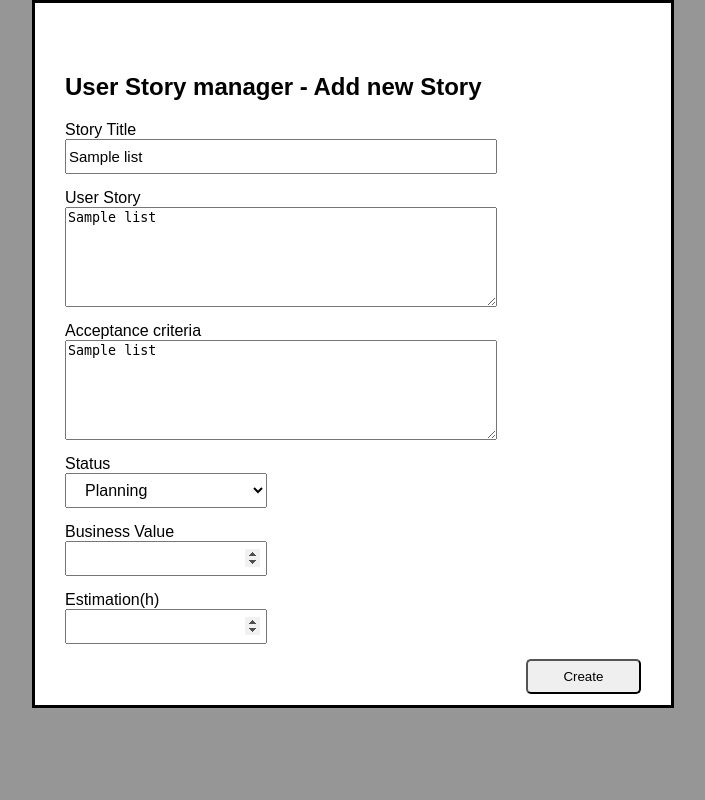
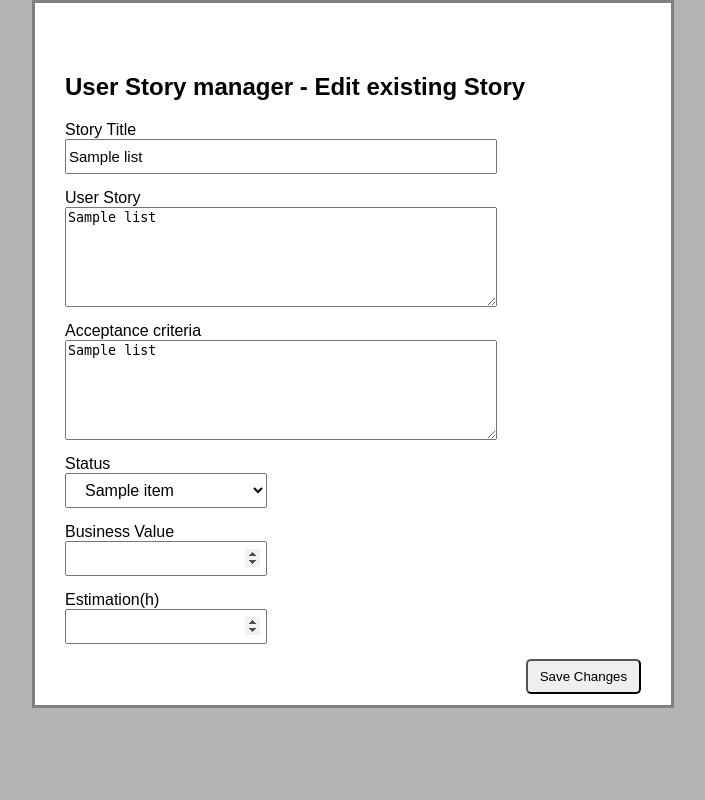
Before and after one commit to AttilaBalla/super-sprinter-3000-AttilaBalla, a Flask app: template templates/form.html in a window 1280 px wide. Shown: the whole page, without its empty margins (287-992 px from the left). Run offline with Flask 2, Linux system fonts and the light colour scheme; the template is opened without the code that fills it: most values are stand-ins (such as "Sample title", 1, 10 or a date in 2020).

Commit message:
Edit and delete functions implemented

```diff
--- a/main.py
+++ b/main.py
@@ -2,9 +2,10 @@
 import csv
 
 FILEPATH = 'storydata.csv'
+FORM_ITEMS = ['title', 'userstory', 'acceptance', 'quantity', 'estimation', 'status']
+form_selectkeys = ['planning', 'to-do', 'in-progress', 'review', 'done']
 
 app = Flask(__name__)
-app.secret_key = 'ITSSOSECRETDONTTELLANYONE'
 
 
 def get_resource_as_string(name, charset='utf-8'):
@@ -12,6 +13,22 @@
         return f.read().decode(charset)
 
 app.jinja_env.globals['get_resource_as_string'] = get_resource_as_string
+
+
+def makeselectblock(selectkeys, selectedoption=None):
+
+    result = []
+    for item in selectkeys:
+        result.append(('"{}"'.format(item), item))
+
+    if(selectedoption is None):
+        return result
+    else:
+        for index, item in enumerate(result):
+            if item[1] == selectedoption:
+                result[index] = ('"{}" selected'.format(selectedoption), selectedoption)
+                break
+        return result
 
 
 def readfromcsv(filepath):
@@ -29,8 +46,6 @@
 
 def savetocsv(dictionary):
     filecontents = readfromcsv(FILEPATH)
-    FORM_ITEMS = ['title', 'userstory', 'acceptance', 'quantity', 'estimation', 'status']
-    # sets the order of saving items
     newinput = [str(len(filecontents)+1)]  # this will be the ID
 
     for item in FORM_ITEMS:
@@ -38,7 +53,30 @@
             newinput.append(dictionary[item])
         else:
             return False
+
+    newinput[-1] = newinput[-1].strip('"')
     filecontents.append(newinput)
+    writer = csv.writer(open('storydata.csv', 'w'))
+
+    for item in filecontents:
+        writer.writerow(item)
+    return True
+
+
+def updatecsv(dictionary):
+    filecontents = readfromcsv(FILEPATH)
+    updatedinput = [dictionary['id']]
+    line_id = int(dictionary['id'])-1
+
+    for item in FORM_ITEMS:
+        if(item in dictionary.keys()):
+            updatedinput.append(dictionary[item])
+        else:
+            return False
+
+    updatedinput[-1] = updatedinput[-1].strip('"')
+    filecontents[line_id] = updatedinput
+
     writer = csv.writer(open('storydata.csv', 'w'))
 
     for item in filecontents:
@@ -48,26 +86,43 @@
 
 @app.route('/')
 def route_index():
-    data = readfromcsv(FILEPATH)
-    return render_template('list.html', data=data)
+    return render_template('list.html', data=readfromcsv(FILEPATH))
 
 
 @app.route('/story')
 def route_create():
-    return render_template('form.html', data=[])
+    return render_template('form.html', data=None, selectdata=makeselectblock(form_selectkeys))
 
 
 @app.route('/story/<story_id>')
 def route_edit(story_id):
     data = readfromcsv(FILEPATH)
+    try:
+        _id = int(story_id)
+    except ValueError:
+        return render_template('list.html', data=data)
 
-    try:
-        id = int(story_id)
-    except ValueError:
-        return render_template('list.html', data=data, select=selectlist)
+    row_list = data[_id-1]
+    selected = row_list[-1]
 
-    print(data[id-1])
-    return render_template('form.html', data=data[id-1])
+    return render_template('form.html', data=row_list,
+                           selectdata=makeselectblock(form_selectkeys, selected))
+
+
+@app.route('/edit-story', methods=['POST'])
+def route_update():
+    result = {}
+    print('POST request received!')
+    formdata = request.form
+
+    for item in formdata.items():
+        result[item[0]] = item[1]
+
+    if(updatecsv(result)):
+        print('Data updated successfully!')
+    else:
+        print('An error occured when updating the data!')
+    return redirect('/')
 
 
 @app.route('/save-story', methods=['POST'])
@@ -86,6 +141,26 @@
     return redirect('/')
 
 
+@app.route('/delete/<story_id>')
+def route_delete(story_id):
+    result = {}
+
+    filecontents = readfromcsv(FILEPATH)
+
+    for index, item in enumerate(filecontents):
+        if (item[0] == str(story_id)):
+            del filecontents[index]
+            break
+
+    print('deleted:', filecontents)
+    writer = csv.writer(open('storydata.csv', 'w'))
+
+    for item in filecontents:
+        writer.writerow(item)
+
+    return redirect('/')
+
+
 if __name__ == "__main__":
     app.run(
         debug=True,  # Allow verbose error reports
--- a/static/style.css
+++ b/static/style.css
@@ -3,7 +3,7 @@
 margin:0px;
 padding:0px;
 background-repeat:no-repeat;
-background-color: rgb(150,150,150);
+background-color: rgb(180,180,180);
 background-position:center top;
 
 }
@@ -12,7 +12,7 @@
     background-color: white;
     margin: auto;
     width: 45%;
-    border: solid black;
+    border: solid grey;
     padding-left: 30px;
     padding-right: 30px;
     padding-top: 50px;
@@ -35,20 +35,20 @@
 
 table {
     background-color: white;
-    border: solid black;
+    border: thin solid grey;
     border-collapse: collapse;
     margin: auto;
     width: 95%;
 }
 
 table th, table td{
-    border: 1px solid black;
+    border: 1px solid grey;
     text-align: left;
     padding: 8px;
 }
 
 table tr:nth-child(even) {
-    background-color: rgb(200,200,200);
+    background-color: rgb(220,220,220);
 }
 
 .inputfield {
--- a/templates/form.html
+++ b/templates/form.html
@@ -6,8 +6,15 @@
 </head>
 <body>
     <div id="maincontainer">
+    {% if data is not none %}
+        <h2>User Story manager - Edit existing Story</h2>
+        <form action="/edit-story" method="post">
+            <input type="hidden" name="id" value="{{ data[0] }}">
+    {% else %}
         <h2>User Story manager - Add new Story</h2>
         <form action="/save-story" method="post">
+    {% endif %}
+
             <div class="inputfield">
                 <label for="title">Story Title</label><br>
                     <input type="text" name="title" id="title" value="{{ data[1] }}" required/>
@@ -23,11 +30,9 @@
             <div class="inputfield">
                 <label for="status">Status</label><br>
                 <select name="status">
-                    <option value="planning">Planning</option>
-                    <option value="todo">To Do</option>
-                    <option value="inprogress">In Progress</option>
-                    <option value="review">Review</option>
-                    <option value="done">Done</option>
+                    {% for item in selectdata %}
+                        <option value= {{ item[0] }} > {{ item[1] }} </option>
+                    {% endfor %}
                 </select>
             </div>
             <div class="inputfield">
@@ -39,7 +44,11 @@
                 <label for="esitmation">Estimation(h)</label><br>
                     <input type="number" name="estimation" min="0.5" max="40" step="0.5" value="{{ data[5] }}">
             </div>
-            <button type="submit">Create</button>
+            {% if data is not none %}
+                <button type="submit">Save Changes</button>
+            {% else %}
+                <button type="submit">Create Story</button>
+            {% endif %}
         </form>
     </div>
 </body>
--- a/templates/list.html
+++ b/templates/list.html
@@ -24,7 +24,7 @@
             {% endfor %}
             <td>
                 <a href="/story/{{ list[0] }}">edit</a>
-                <a href="/story/{{ list[0] }}">delete</a>
+                <a href="/delete/{{ list[0] }}">delete</a>
             </td>
             </tr>
         {% endfor %}
```
